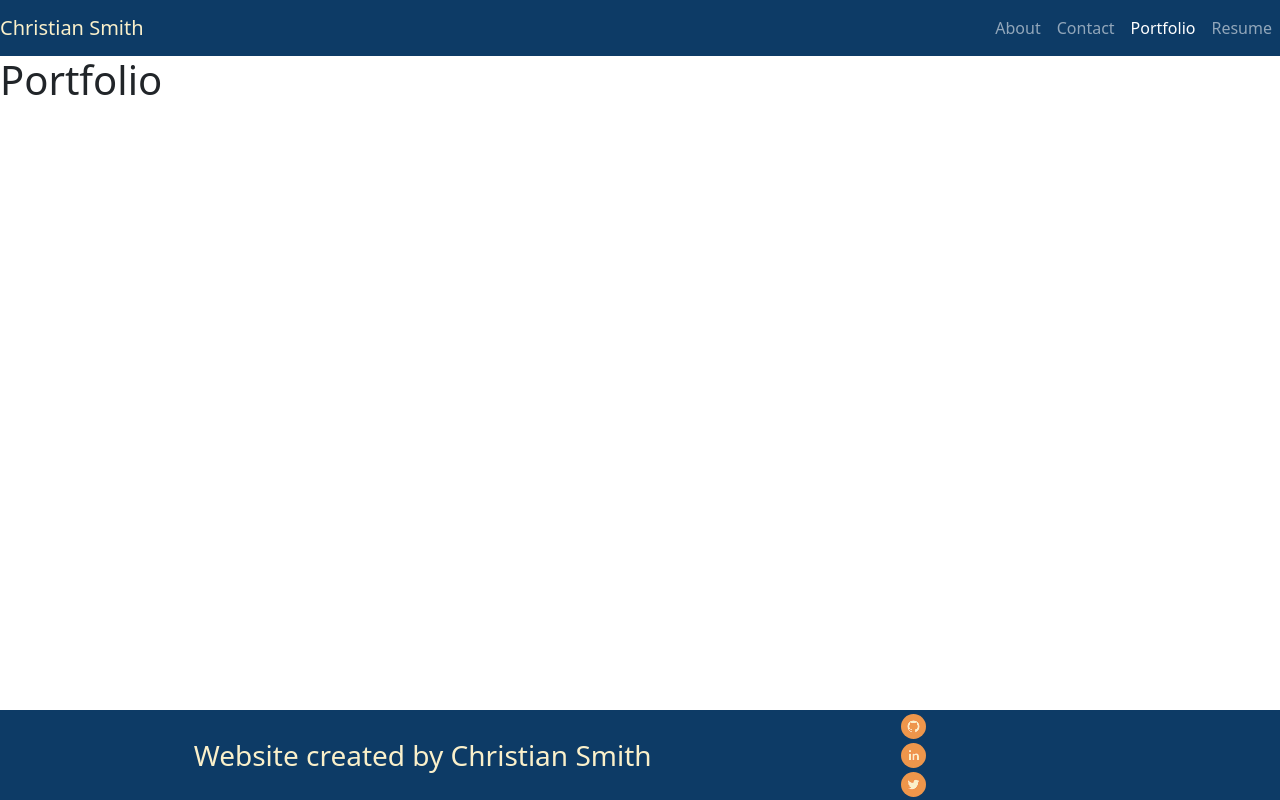
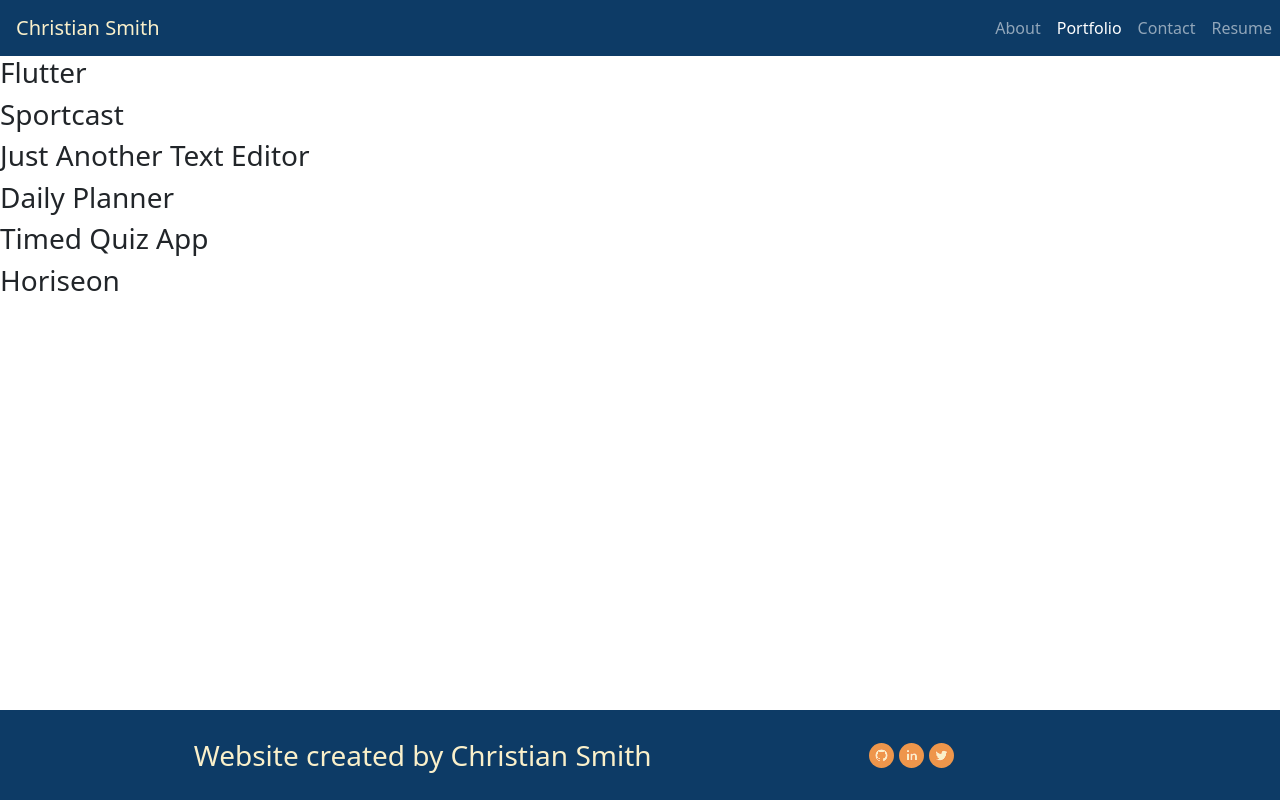
Before and after one commit to ChristianSmith46/Portfolio, a React (Create React App) app: page / in a window 1280 px wide. Both pictures are taken after a click on the button "Portfolio". Built offline with nearby package versions, Linux system fonts and the light colour scheme.

Commit message:
Created About Me page just needs styling now.  Portfolio page now has objects for projects and just displays project name.

```diff
--- a/src/componenets/NavBar.js
+++ b/src/componenets/NavBar.js
@@ -9,8 +9,8 @@ function NavBar({ pageChangeHandler, currentPage }) {
             <Navbar.Collapse id="responsive-navbar-nav" className="justify-content-end">
                 <Nav>
                     <Nav.Link onClick={() => pageChangeHandler('AboutMe')} className={currentPage === 'AboutMe' ? 'active' : ''}>About</Nav.Link>
+                    <Nav.Link onClick={() => pageChangeHandler('Portfolio')} className={currentPage === 'Portfolio' ? 'active' : ''}>Portfolio</Nav.Link>
                     <Nav.Link onClick={() => pageChangeHandler('Contact')} className={currentPage === 'Contact' ? 'active' : ''}>Contact</Nav.Link>
-                    <Nav.Link onClick={() => pageChangeHandler('Portfolio')} className={currentPage === 'Portfolio' ? 'active' : ''}>Portfolio</Nav.Link>
                     <Nav.Link onClick={() => pageChangeHandler('Resume')} className={currentPage === 'Resume' ? 'active' : ''}>Resume</Nav.Link>
                 </Nav>
             </Navbar.Collapse>
--- a/src/componenets/pages/AboutMe.js
+++ b/src/componenets/pages/AboutMe.js
@@ -1,7 +1,17 @@
+import pfp from '../../img/Profile.jpeg'
+import { Container } from 'react-bootstrap'
 
 function AboutMe() {
     return (
-        <h1>AboutMe</h1>
+        <Container>
+            <h1>About Me</h1>
+            <div>
+                <img src={pfp} alt="Profile" width="20%" />
+            </div>
+            <p>
+                I'm Christian Smith a software engineer.  I've always loved learning about computers and got hooked on coding when I found out I could create things for myself and others.  I taught myself some languages like java in order to make plugins for games then went on to take a few classes such as cs50. I finally decided to go through a bootcamp in order to get my foot in the door for becoming a proffesional, but want to continue doing projects that I'm passionate about.
+            </p>
+        </Container>
     )
 }
 
--- a/src/componenets/pages/Portfolio.js
+++ b/src/componenets/pages/Portfolio.js
@@ -1,7 +1,59 @@
+
+const projects = [
+    {
+        name: "Flutter",
+        description: "Flutter is a blog project I worked on with a few classmates that is intended to be for other new developers who are learning and want to share what they've learned.",
+        imageLink: "https://i.gyazo.com/843db949f3db5599bdfc07d1cd32a3f4.png",
+        githubLink: "https://github.com/ChristianSmith46/Flutter",
+        deployedLink: "https://safe-reaches-80052.herokuapp.com/"
+    },
+    {
+        name: "Sportcast",
+        description: "Sportcast is a web app that will allow you to at your favorite NFL team's upcoming games and what the projected weather will be like at the game and who they play against.",
+        imageLink: "https://raw.githubusercontent.com/ChristianSmith46/Sportcast/main/assets/Project1Screenshot.png",
+        githubLink: "https://github.com/ChristianSmith46/Sportcast",
+        deployedLink: "https://christiansmith46.github.io/Sportcast/"
+    },
+    {
+        name: "Just Another Text Editor",
+        description: "J.A.T.E is a project that allows a user to write code/notes down that will persist when refreshed and can be downloaded for offline use.",
+        imageLink: "https://i.gyazo.com/9d3590045b6490a80acfd7a2d38d3f0c.png",
+        githubLink: "https://github.com/ChristianSmith46/Just-Another-Text-Editor",
+        deployedLink: "https://shrouded-cove-36530.herokuapp.com/"
+    },
+    {
+        name: "Daily Planner",
+        description: "Daily Planner is a web app that allows you to set notes for certain times and will color code the time to let you know which items are still to come.",
+        imageLink: "https://i.gyazo.com/218c95739781b67db24edb57dea66d7f.png",
+        githubLink: "https://github.com/ChristianSmith46/Daily-Planner",
+        deployedLink: "https://christiansmith46.github.io/Daily-Planner/"
+    },
+    {
+        name: "Timed Quiz App",
+        description: "Timed Quiz App is a web app that asks a couple questions.  You get a certain amount of time to answer and if you get a question wrong you are docked time.",
+        imageLink: "https://i.gyazo.com/00788801298279c1cbce4940d8b0ae70.png",
+        githubLink: "https://github.com/ChristianSmith46/Timed-Quiz-App",
+        deployedLink: "https://christiansmith46.github.io/Timed-Quiz-App/"
+    },
+    {
+        name: "Horiseon",
+        description: "Horiseon is an example front end for a company that would work on search engine optimization",
+        imageLink: "https://i.gyazo.com/5304c6b1fea5cf20e1c0ee463db9996d.jpg",
+        githubLink: "https://github.com/ChristianSmith46/Horiseon-Website",
+        deployedLink: "https://christiansmith46.github.io/Horiseon-Website"
+    }
+]
 
 function Portfolio() {
     return (
-        <h1>Portfolio</h1>
+
+        projects.map((project) => {
+            return (
+                <div key={project.name}>
+                    <h3>{project.name}</h3>
+                </div>
+            )
+        })
     )
 }
 
--- a/src/styles.css
+++ b/src/styles.css
@@ -4,6 +4,7 @@ nav {
 
 .navbar-brand {
     color: #FAF0CA;
+    margin-left: 16px;
 }
 
 footer {
@@ -22,11 +23,14 @@ footer h3{
 }
 
 footer ul {
-    margin-bottom: 0;
+    margin-bottom: 5px;
     list-style-type: none;
+    padding-left: 0;
 }
 footer ul li {
     margin-top: 2.625px;
+    display: inline;
+    padding-right: 5px;
 }
 
 footer a::before {
@@ -53,5 +57,7 @@ footer a:hover::before {
     }
     footer ul {
         text-align: start;
+        margin-top: 31.75px;
+        margin-bottom: 31.75px;
     }
 }
```
Also changed, not shown: src/img/Profile.jpeg (added).
